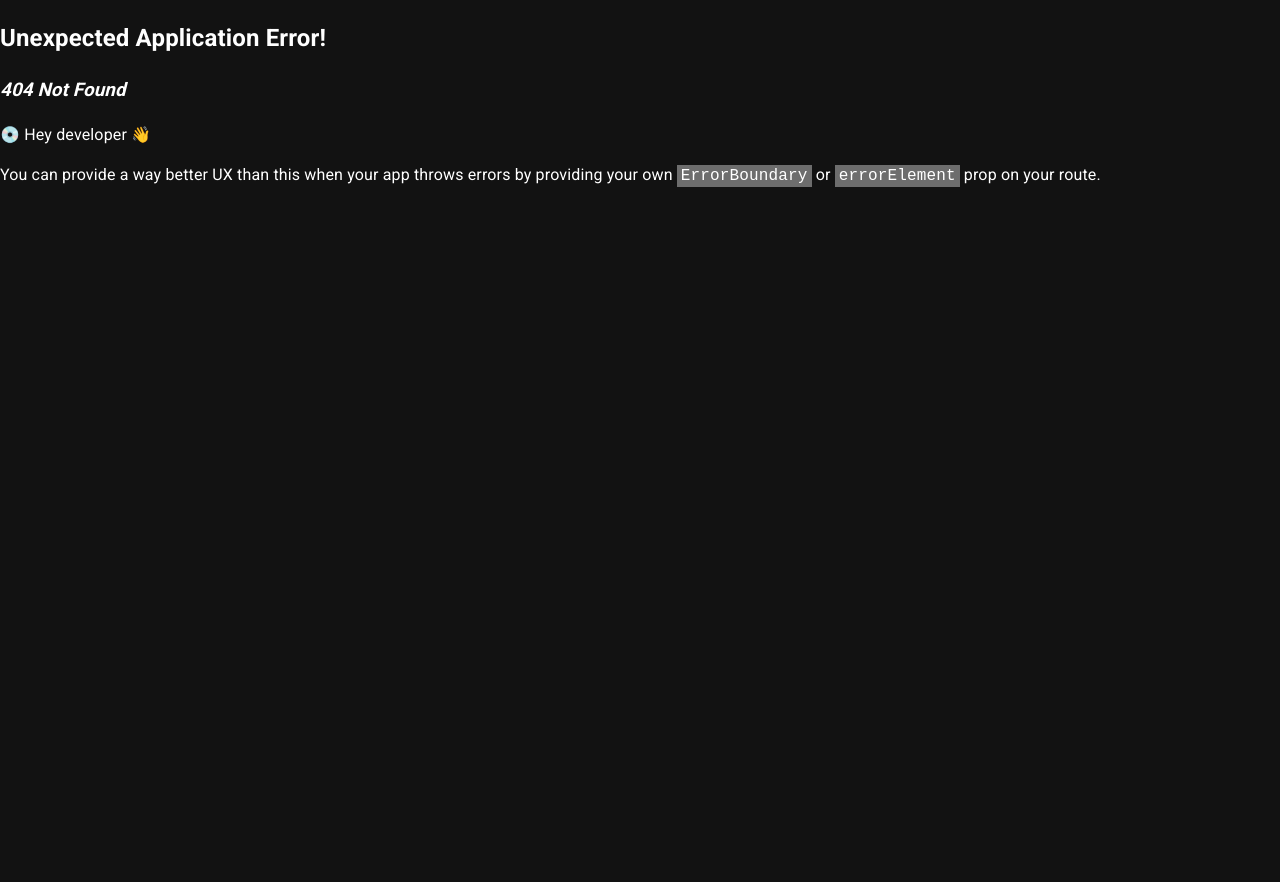
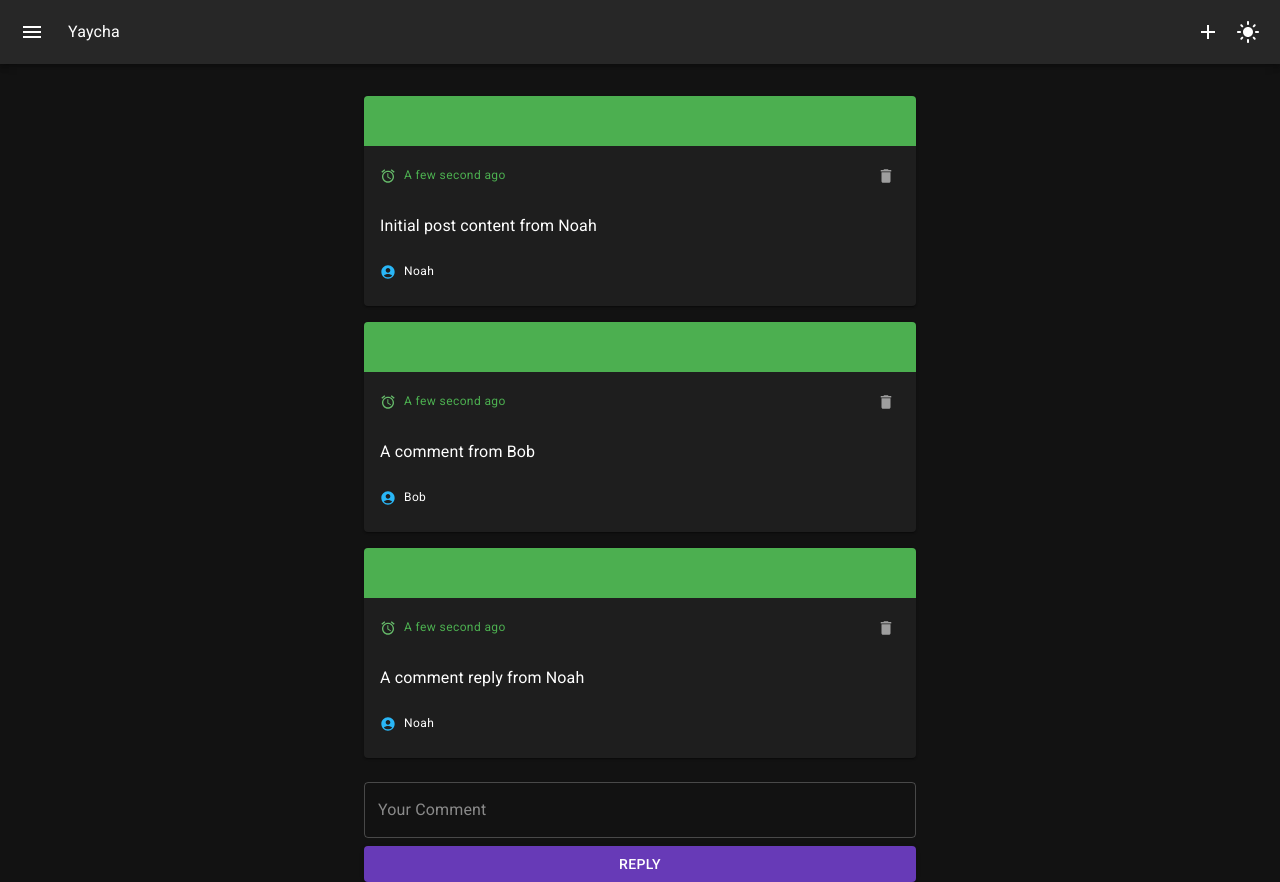
Before and after one commit to noahkhant/rock_star, a React (Vite) app in the folder yaycha/: page /comments/1 in a window 1280 px wide. Before the commit this address had no page. Before the commit the page ends 800 px from the top, so only its background shows below. Built offline with nearby package versions, Linux system fonts and the light colour scheme; a web font is replaced by a local one.

Commit message:
commit at 20250403 and 13:30 pm

```diff
--- a/yaycha/src/components/AppDrawer.jsx
+++ b/yaycha/src/components/AppDrawer.jsx
@@ -21,9 +21,12 @@ import {
 
 import { deepPurple } from "@mui/material/colors";
 
+import { useNavigate } from "react-router-dom";
+
 import { useApp } from "../ThemedApp";
 
 const AppDrawer = () => {
+  const navigate = useNavigate();
   const { showDrawer, setShowDrawer, auth, setAuth } = useApp();
 
   return (
@@ -61,7 +64,7 @@ const AppDrawer = () => {
 
         <List>
           <ListItem>
-            <ListItemButton>
+            <ListItemButton onClick={() => navigate("/")}>
               <ListItemIcon>
                 <HomeIcon />
               </ListItemIcon>
@@ -74,7 +77,7 @@ const AppDrawer = () => {
           {auth && (
             <>
               <ListItem>
-                <ListItemButton>
+                <ListItemButton onClick={() => navigate("/profile/1")}>
                   <ListItemIcon>
                     <ProfileIcon />
                   </ListItemIcon>
@@ -96,7 +99,7 @@ const AppDrawer = () => {
           {!auth && (
             <>
               <ListItem>
-                <ListItemButton>
+                <ListItemButton onClick={() => navigate("/register")}>
                   <ListItemIcon>
                     <RegisterIcon />
                   </ListItemIcon>
@@ -105,7 +108,7 @@ const AppDrawer = () => {
               </ListItem>
 
               <ListItem>
-                <ListItemButton onClick={() => setAuth(true)}>
+                <ListItemButton onClick={() => navigate("/login")}>
                   <ListItemIcon>
                     <LoginIcon />
                   </ListItemIcon>
--- a/yaycha/src/components/Item.jsx
+++ b/yaycha/src/components/Item.jsx
@@ -3,7 +3,8 @@ import {
   Card,
   CardContent,
   Typography,
-  IconButton
+  IconButton,
+  CardMedia
 } from "@mui/material";
 
 import {
@@ -14,10 +15,14 @@ import {
 
 import { green } from "@mui/material/colors";
 
-const Item = ({item, remove}) => {
+import { useNavigate } from "react-router-dom";
+
+const Item = ({item, remove, primary}) => {
+    const navigate = useNavigate();
     return (
       <Card sx={{ mb: 2 }}>
-        <CardContent>
+        {primary && <Box sx={{ height:50, bgcolor: green[500] }}/>}
+        <CardContent onClick={() => navigate("/comments/1")}>
           <Box
             sx={{
               display: "flex",
@@ -39,9 +44,13 @@ const Item = ({item, remove}) => {
               </Typography>
             </Box>
             <IconButton
+              sx={{ color: "text.fade" }}
               size="small"
-              onClick={() => remove(item.id)}>
-              <DeleteIcon fontSize="inherit" />
+              onClick={e => {
+                e.stopPropagation();
+                remove(item.id);
+              }}>
+              <DeleteIcon color="inherit" fontSize="inherit" />
             </IconButton>
           </Box>
 
--- a/yaycha/src/components/UserList.jsx
+++ b/yaycha/src/components/UserList.jsx
@@ -0,0 +1,30 @@
+import {
+    Box,
+    Typography,
+    List,
+    ListItem,
+    Avatar,
+    ListItemText,
+    ListItemAvatar
+} from "@mui/material";
+
+const UserList = ({title}) => {
+    return(
+        <Box>
+            <Typography variant="h4" sx={{ mb:3 }}>
+                {title}
+            </Typography>
+            <List>
+                <ListItem>
+                    <ListItemAvatar><Avatar/></ListItemAvatar>
+                    <ListItemText
+                        primary="Noah @noah"
+                        secondary= "Noah's profile bio"
+                    />
+                </ListItem>
+            </List>
+        </Box>
+    )
+};
+
+export default UserList;
--- a/yaycha/src/pages/Comments.jsx
+++ b/yaycha/src/pages/Comments.jsx
@@ -0,0 +1,47 @@
+import { Box, Button, TextField } from "@mui/material";
+
+import Item from "../components/Item";
+
+const Comments = () => {
+    return (
+        <Box>
+            <Item
+                primary
+                key={1}
+                item={{
+                    id: 1,
+                    content: "Initial post content from Noah",
+                    name: "Noah"
+                }}
+                remove={() => {}}/>
+            <Item
+                primary
+                key={2}
+                item={{
+                    id: 2,
+                    content: "A comment from Bob",
+                    name: "Bob"
+                }}
+                remove={() => {}}/>
+            <Item
+                primary
+                key={3}
+                item={{
+                    id: 3,
+                    content: "A comment reply from Noah",
+                    name: "Noah"
+                }}
+                remove={() => {}}/>
+
+                <form>
+                    <Box
+                        sx={{ display: "flex", flexDirection: "column", gap: 1, mt: 3 }}>
+                        <TextField multiline placeholder="Your Comment" />
+                        <Button type="submit" variant="contained">Reply</Button>
+                    </Box>
+                </form>
+        </Box>
+    );
+};
+
+export default Comments;
--- a/yaycha/src/pages/Likes.jsx
+++ b/yaycha/src/pages/Likes.jsx
@@ -0,0 +1,13 @@
+import UserList from "../components/UserList";
+
+import { Box } from "@mui/material";
+
+const Likes = () => {
+    return (
+        <Box>
+            <UserList title= "Likes" />
+        </Box>
+    )
+};
+
+export default Likes;
--- a/yaycha/src/pages/Login.jsx
+++ b/yaycha/src/pages/Login.jsx
@@ -22,7 +22,7 @@ const Login = () => {
             <form onSubmit={e => {
                 e.preventDefault();
                 setAuth(true);
-                navigate("/profile");
+                navigate("/profile/1");
             }}>
                 <Box
                     sx={{ display: "flex", flexDirection: "column", gap: 1, mt: 2 }}>
--- a/yaycha/src/pages/Profile.jsx
+++ b/yaycha/src/pages/Profile.jsx
@@ -24,7 +24,7 @@ const Profile = () => {
                 <Box sx={{ textAlign: "center" }}>
                     <Typography>Noah</Typography>
                     <Typography sx={{ fontSize: "0 0.8em", color: "text.fade" }}>
-                        Noah's profile btio content here
+                        Noah's profile bio content here
                     </Typography>
                 </Box>
             </Box>
--- a/yaycha/src/pages/Register.jsx
+++ b/yaycha/src/pages/Register.jsx
@@ -21,7 +21,7 @@ const Register = () => {
             <form onSubmit={e => {
                 e.preventDefault();
                 setAuth(true);
-                navigate("/profile");
+                navigate("/profile/1");
             }}>
                 <Box
                     sx={{ display: "flex", flexDirection: "column", gap: 1, mt: 2 }}>
```
Also changed, not shown: yaycha/src/ThemedApp.jsx (+11 -1 lines), yaycha/nayyar.txt.
